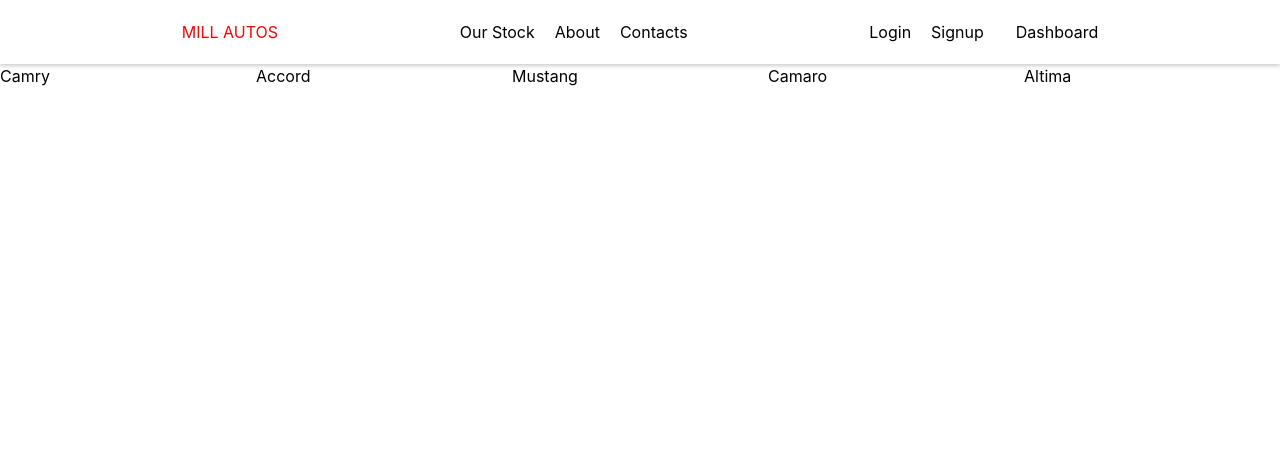
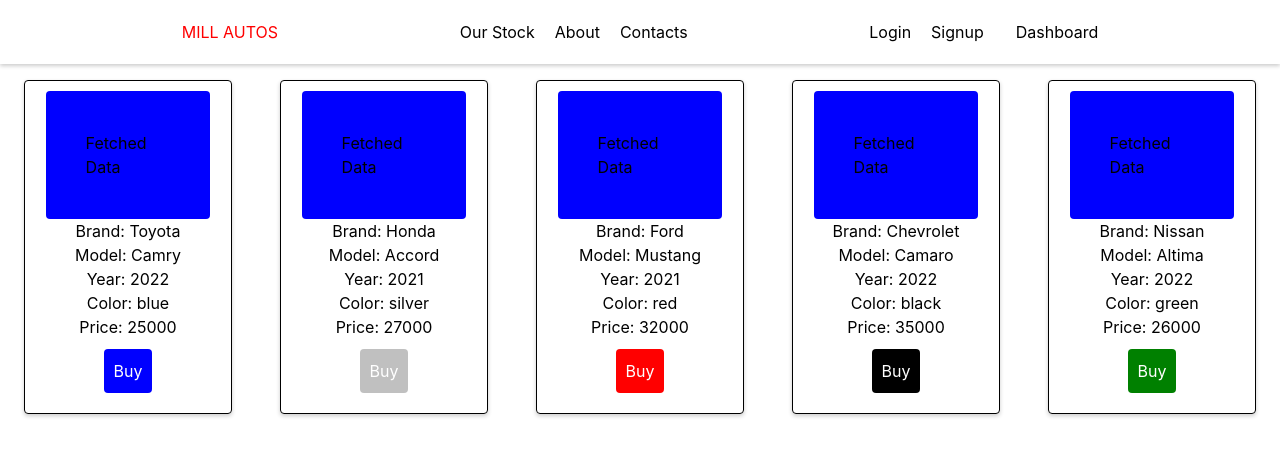
Before and after one commit to Leewell-Muchiri/mill-autos, a React (Create React App) app: page /stock in a window 1280 px wide. Shown: the top 456 px of the page. Built offline with nearby package versions, Linux system fonts and the light colour scheme; data requests are answered from the project's data file.

Commit message:
It looks good

```diff
--- a/db.json
+++ b/db.json
@@ -37,7 +37,7 @@
       "brand": "Nissan",
       "model": "Altima",
       "year": 2022,
-      "color": "white",
+      "color": "green",
       "price": 26000
     }
   ]
--- a/src/App.css
+++ b/src/App.css
@@ -35,6 +35,31 @@
   display: grid;
   grid-template-columns: repeat(5, 1fr);
 }
+.fetchedData-data{
+  border: 1px solid black;
+  margin: 1rem 1.5rem;
+  display: flex;
+  flex-direction: column;
+  align-items: center;
+  justify-content: center;
+  padding: 10px 0;
+  border-radius: 4px;
+  box-shadow: 0 2px 4px 0 var(--shadow);
+  cursor: pointer;
+  transition: transform 0.5s;
+}
+.fetchedData-data:hover,.buy-button:hover{
+  transform: scale(1.1);
+}
+.fetchedData-image{
+  width: 80%;
+  background-color: blue;
+  padding: 2.5em;
+  border-radius: 4px;
+}
+/* .buy-button:hover{
+  transform: scale(1.1);
+} */
 
 /* Nav */
 nav {
--- a/src/components/FetchedData.js
+++ b/src/components/FetchedData.js
@@ -1,7 +1,28 @@
 function FetchedData({ data }) {
-  return(
-    <div>
-        <h5>{data.model}</h5>
+  return (
+    <div className="fetchedData-data">
+      <div className="fetchedData-image">
+        <h1>Fetched Data</h1>
+      </div>
+      <h5>Brand: {data.brand}</h5>
+      <h5>Model: {data.model}</h5>
+      <h5>Year: {data.year}</h5>
+      <h5>Color: {data.color}</h5>
+      <h5>Price: {data.price}</h5>
+
+      <button
+        className="buy-button"
+        style={{
+          backgroundColor: data.color,
+          color: "white",
+          border: "none",
+          padding: "10px",
+          margin: "10px",
+          transition: "transform 0.5s",
+        }}
+      >
+        Buy
+      </button>
     </div>
   );
 }
```
